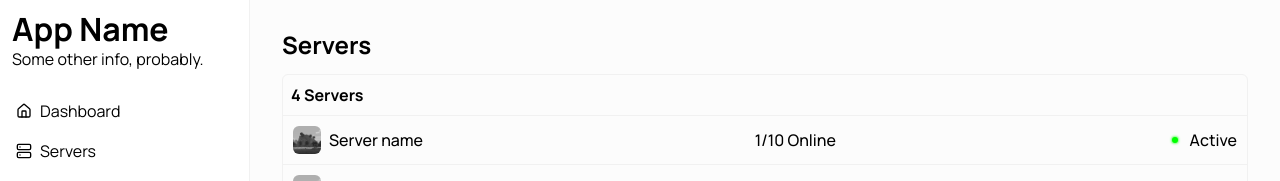
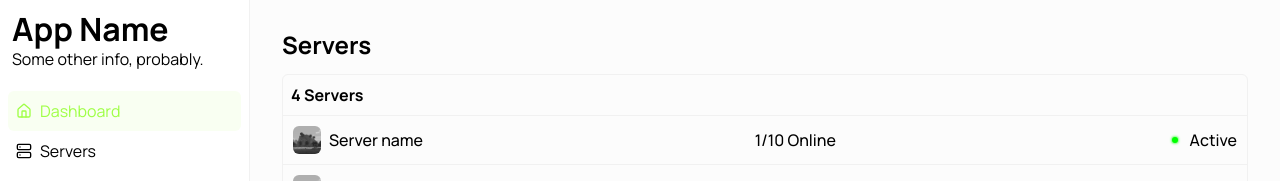
Before and after one commit to ScaffoldMC/ScaffoldMC, a Next.js app in the folder apps/web/: page /dashboard in a window 1280 px wide. Shown: the top 181 px of the page. Built offline with nearby package versions, Linux system fonts and the light colour scheme.

Commit message:
Add hover effect to sidebar button

```diff
--- a/apps/web/components/organisms/sidebar/sidebar.module.css
+++ b/apps/web/components/organisms/sidebar/sidebar.module.css
@@ -28,7 +28,12 @@
 	transition: background-color 100ms ease-in-out;
 }
 
-.sidebarLink:hover {
+.sidebarLinkActive {
+	color: #9fff46;
+	background-color: #9fff4611;
+}
+
+.sidebarLink:hover:not(.sidebarLinkActive) {
 	background-color: var(--color-secondary);
 }
 
--- a/apps/web/components/organisms/sidebar/sidebar.tsx
+++ b/apps/web/components/organisms/sidebar/sidebar.tsx
@@ -2,6 +2,9 @@
 
 import Link, { LinkProps } from "next/link";
 import styles from "./sidebar.module.css";
+import { useEffect, useState } from "react";
+import { usePathname } from "next/navigation";
+import { cva } from "class-variance-authority";
 
 export function Sidebar({ children }: { children: React.ReactNode }) {
 	return <div className={styles.sidebar}>{children}</div>;
@@ -19,12 +22,32 @@ export function SidebarFooter({ children }: { children: React.ReactNode }) {
 	return <div className={styles.sidebarFooter}>{children}</div>;
 }
 
+const activeClassName = cva(styles.sidebarLink, {
+	variants: {
+		active: {
+			true: styles.sidebarLinkActive,
+			false: "",
+		},
+	},
+	defaultVariants: {
+		active: false,
+	},
+});
+
 export function SidebarLink({
 	children,
 	...props
 }: { children: React.ReactNode } & LinkProps) {
+	const pathname = usePathname();
+	const [isActive, setIsActive] = useState(false);
+	const className = activeClassName({ active: isActive });
+
+	useEffect(() => {
+		setIsActive(() => pathname === props.href);
+	}, [pathname, props.href]);
+
 	return (
-		<Link className={styles.sidebarLink} {...props}>
+		<Link className={className} {...props}>
 			{children}
 		</Link>
 	);
```
